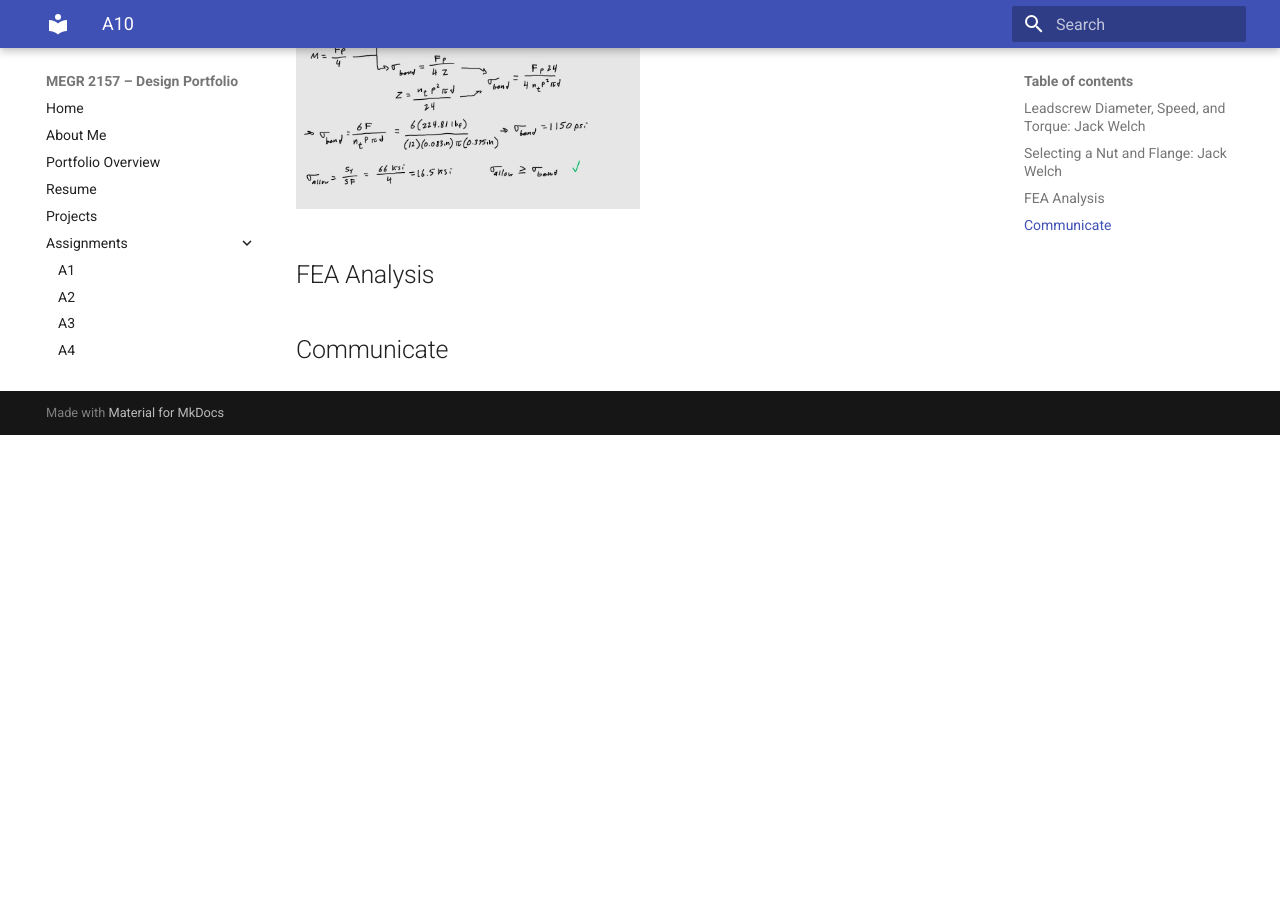
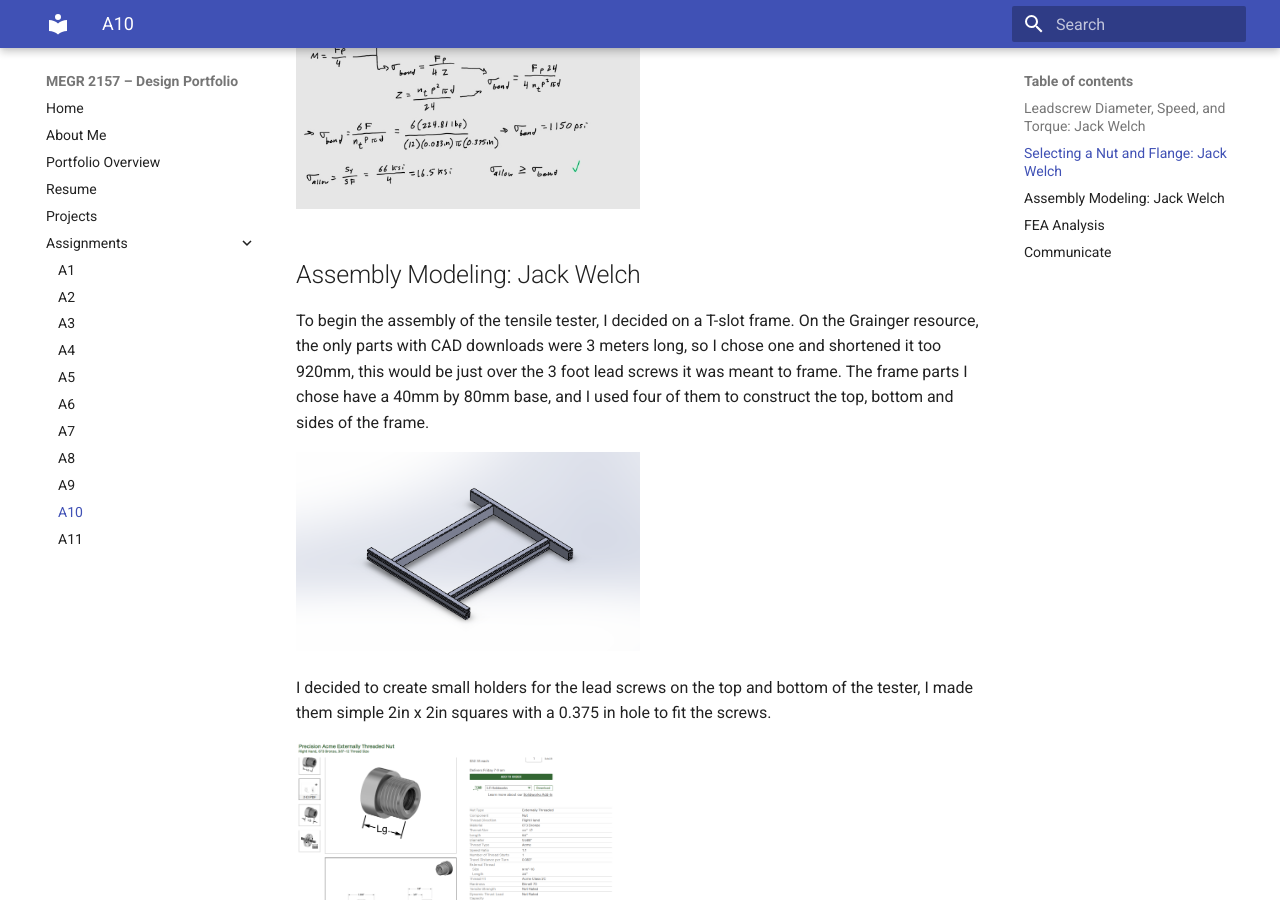
Before and after one commit to jwelch37/megr2156-portfolio, an MkDocs documentation site: the page built from docs/assignments/A10/index.md, in a window 1280 px wide and 900 px high, scrolled down 2567 px. Built offline with MkDocs 1.6.1 and Material for MkDocs 9.7.7, drawn with Linux system fonts in a browser that asks for light colours; before the commit the page ends 3002 px from its top, so only the background shows below that.

Commit message:
Add assembly modeling section to index.md
Added section on assembly modeling for tensile tester, including details on frame construction and lead screw holders.

```diff
--- a/docs/assignments/A10/index.md
+++ b/docs/assignments/A10/index.md
@@ -32,7 +32,15 @@ Before I could confirm the use of the nut and flange, I needed to verify that th
 
 
 
+## Assembly Modeling: Jack Welch
 
+To begin the assembly of the tensile tester, I decided on a T-slot frame. On the Grainger resource, the only parts with CAD downloads were 3 meters long, so I chose one and shortened it too 920mm, this would be just over the 3 foot lead screws it was meant to frame. The frame parts I chose have a 40mm by 80mm base, and I used four of them to construct the top, bottom and sides of the frame.
+
+<img src="frame1.png" width="50%" alt="Description of image">
+
+I decided to create small holders for the lead screws on the top and bottom of the tester, I made them simple 2in x 2in squares with a 0.375 in hole to fit the screws.
+
+<img src="nut.png" width="50%" alt="Description of image">
 
 
 
```
